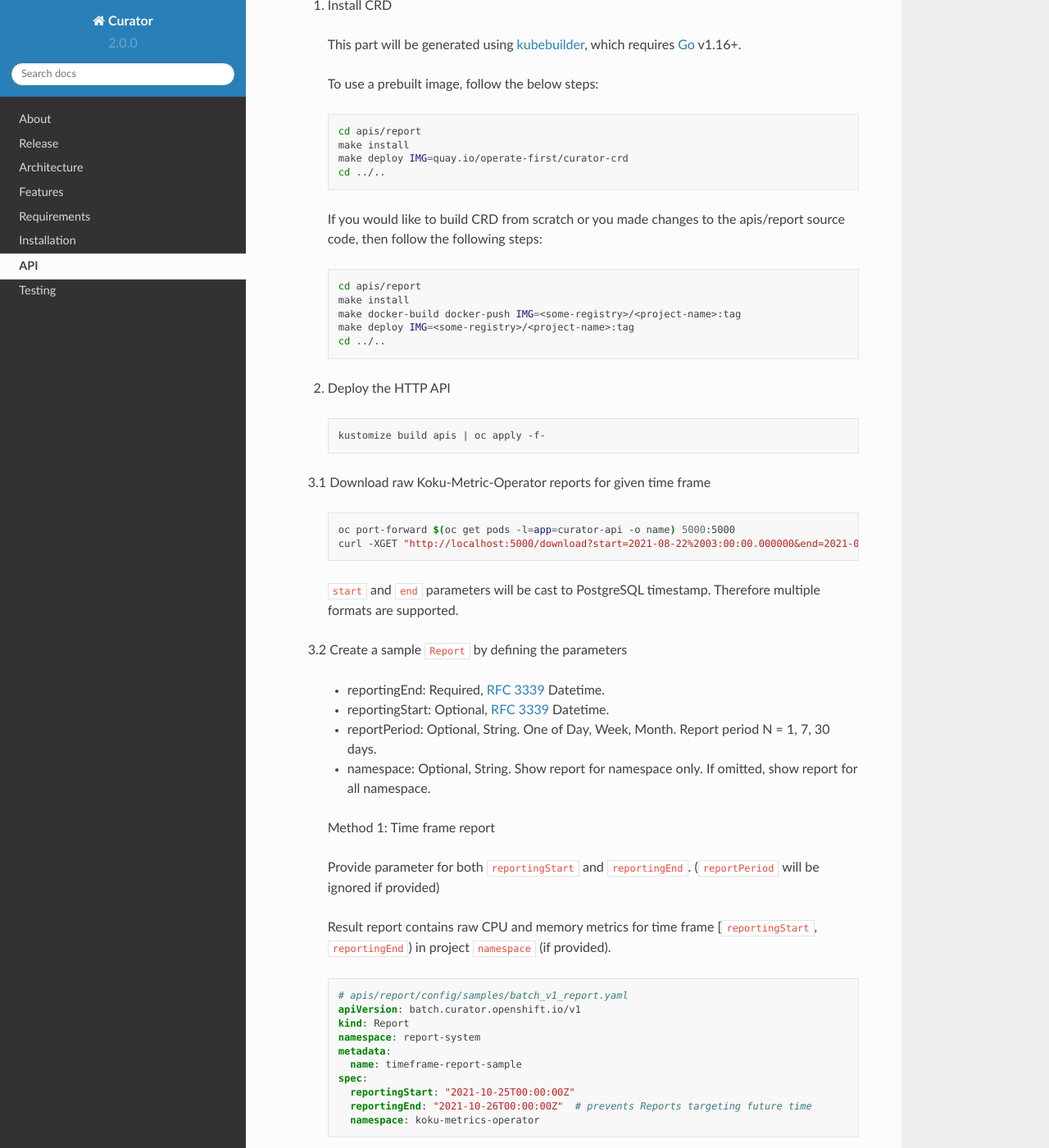
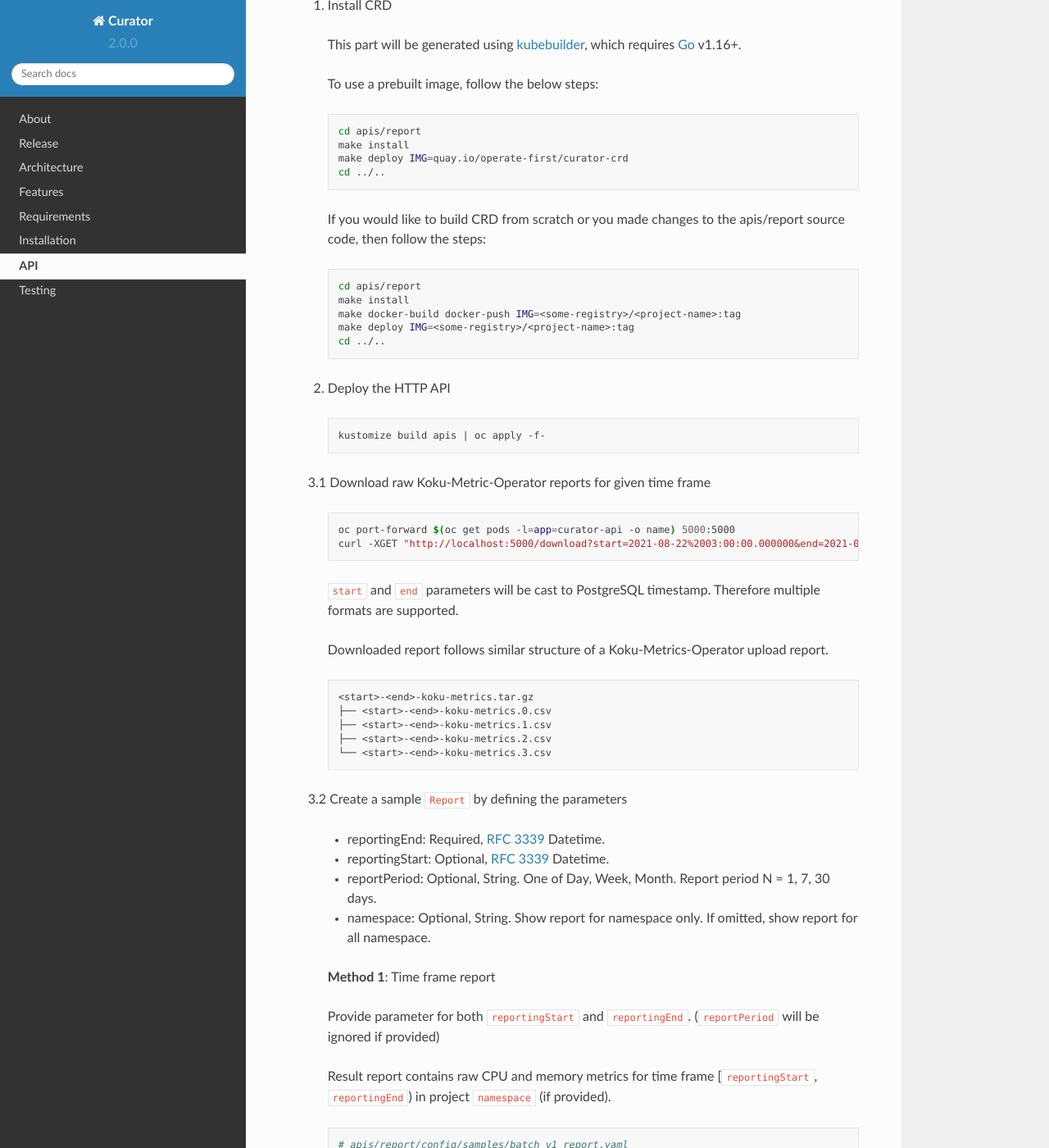
Before and after one commit to gagansk/curator-doc, a Sphinx documentation site: the page built from docs/source/api.rst, in a window 1280 px wide and 1400 px high, scrolled down 261 px. Shown: the whole window at 82% size. Built offline with Sphinx 7.4.7 and the Read the Docs theme 2.0.0, drawn with Linux system fonts in a browser that asks for light colours; some of the changed text lies outside the part shown.

Commit message:
Update api.rst

```diff
--- a/docs/source/api.rst
+++ b/docs/source/api.rst
@@ -24,7 +24,7 @@
           cd ../..
 
       If you would like to build CRD from scratch or you made changes to the apis/report source code,
-      then follow the following steps:
+      then follow the steps:
 
       .. code:: shell
 
@@ -49,6 +49,15 @@
 
       ``start`` and ``end`` parameters will be cast to PostgreSQL timestamp. Therefore multiple formats are supported.
 
+      Downloaded report follows similar structure of a Koku-Metrics-Operator upload report.
+      ::
+
+          <start>-<end>-koku-metrics.tar.gz
+          ├── <start>-<end>-koku-metrics.0.csv
+          ├── <start>-<end>-koku-metrics.1.csv
+          ├── <start>-<end>-koku-metrics.2.csv
+          └── <start>-<end>-koku-metrics.3.csv
+
    3.2  Create a sample ``Report`` by defining the parameters
 
       -  reportingEnd: Required, `RFC
@@ -61,7 +70,7 @@
          1, 7, 30 days.
       -  namespace: Optional, String. Show report for namespace only. If omitted, show report for all namespace.
 
-      Method 1: Time frame report
+      **Method 1**: Time frame report
 
       Provide parameter for both ``reportingStart`` and ``reportingEnd``. (``reportPeriod`` will be ignored if provided)
 
@@ -81,7 +90,7 @@
           namespace: koku-metrics-operator
 
 
-      Method 2: Standard daily, weekly, monthly report
+      **Method 2**: Standard daily, weekly, monthly report
 
       Provide parameter for both ``reportPeriod`` and ``reportingEnd``.
 
```
